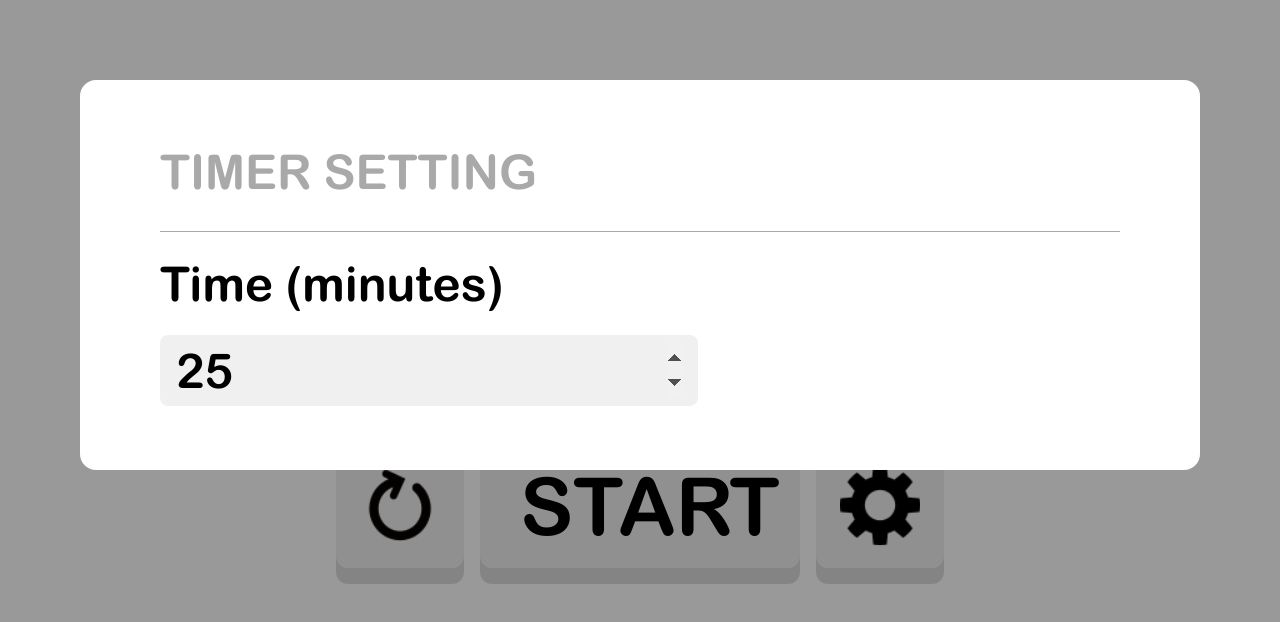
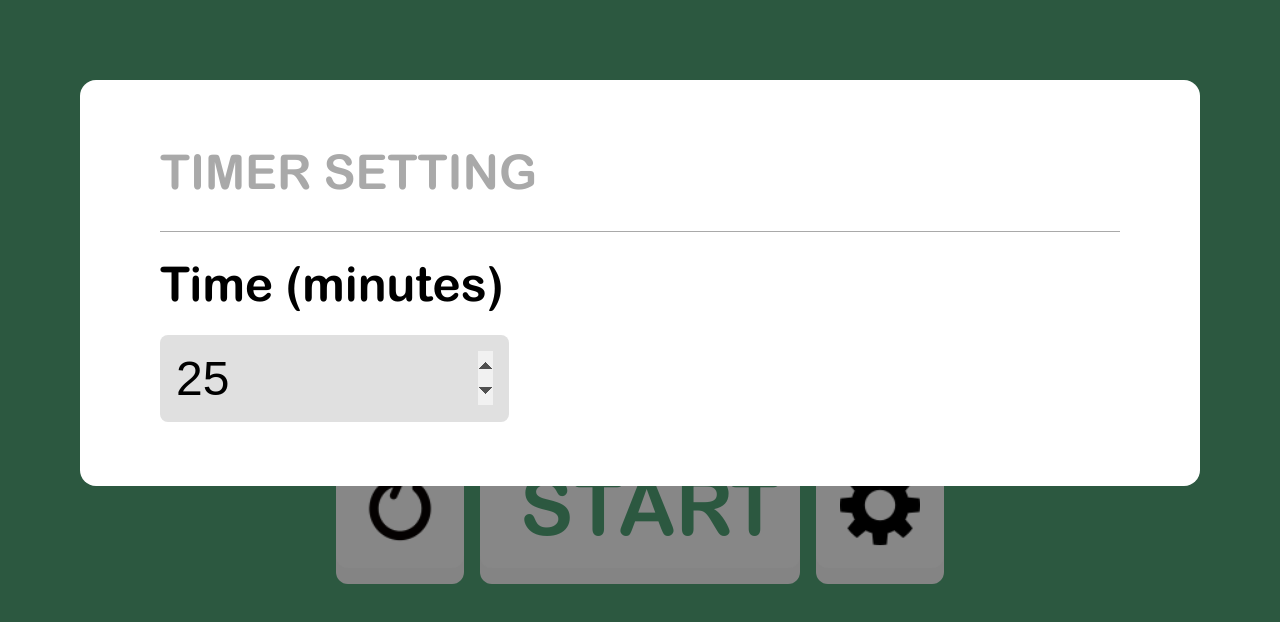
Before and after one commit to GorgeousOne/NotPomofocus, a plain HTML site: page index.html in a window 1280 px wide. Both pictures are taken after a click on the button 880 px from the left and 505 px from the top of the page. Drawn offline with Linux system fonts and the light colour scheme.

Commit message:
WIP make elements use common theme colors

```diff
--- a/css/settings.css
+++ b/css/settings.css
@@ -12,7 +12,7 @@
 	position: relative;
 	display: flex;
 	flex-direction: column;
-	background-color: #FFFFFF;
+	background-color: var(--font-color);
 }
 
 #settings-container .settings-section:not(:last-child) {
@@ -22,7 +22,7 @@
 
 .input-fat {
 	font-family: "Yo Mama", sans-serif;
-	background-color: rgb(240, 240, 240);
+	background-color: var(--color-secondary);
 	outline: none;
 }
 
@@ -63,9 +63,14 @@ input[type=number]::-webkit-inner-spin-button {
 	}
 
 	.input-fat {
+		font-family: Arial, sans-serif;
 		margin: 1rem 0 0;
-		padding: 0.5rem 1rem;
+		padding: 1rem 1rem;
 		border: 0;
 		border-radius: .5rem;
 	}
+
+	#minute-input {
+		width: 33%;
+	}
 }
--- a/css/timer.css
+++ b/css/timer.css
@@ -12,10 +12,18 @@ html, body {
 	height: -webkit-fill-available;
 }
 
+.theme {
+	--color-primary: #49936b;
+	--color-secondary: #E0E0E0;
+	--color-accent: #DCDCDC;
+	/*--font-color: #16161D;*/
+	--font-color: #FFFFFF;
+}
 body {
 	font-family: "Yo Mama", sans-serif;
 	display: grid;
 	place-items: center;
+	background-color: var(--color-primary);
 }
 
 #time-container {
@@ -27,6 +35,7 @@ body {
 }
 
 #clock-face {
+	color: var(--color-secondary);
 	font-weight: bold;
 }
 
@@ -40,15 +49,16 @@ body {
 	font-family: "Yo Mama", sans-serif;
 	cursor: pointer;
 	text-transform: uppercase;
-	background-color: rgb(240, 240, 240);
+	background-color: var(--color-secondary);
+	color: var(--color-primary);
 }
 
 #reset-btn {
-	background: rgb(240, 240, 240) url("icons/reset-icon-dark.png") no-repeat center;
+	background: var(--color-secondary) url("icons/reset-icon-dark.png") no-repeat center;
 }
 
 #settings-btn {
-	background: rgb(240, 240, 240) url("icons/gear-icon-dark.png") no-repeat center;
+	background: var(--color-secondary) url("icons/gear-icon-dark.png") no-repeat center;
 }
 
 @media (min-width: 500px) {
@@ -67,7 +77,7 @@ body {
 		padding: 1rem 2.5rem;
 		border: 0;
 		border-radius: .75rem;
-		box-shadow: rgb(220, 220, 220) 0 1rem 0;
+		box-shadow: var(--color-accent) 0 1rem 0;
 	}
 
 	.button-fat:active, .toggled {
--- a/index.html
+++ b/index.html
@@ -6,13 +6,13 @@
 	<link rel="stylesheet" href="css/timer.css">
 	<link rel="stylesheet" href="css/settings.css">
 </head>
-<body>
+<body class="theme">
 <div id="time-container">
-	<div id="clock-face" >00:00</div>
+	<div id="clock-face" class="theme">00:00</div>
 	<div id="btn-container">
-		<button id="reset-btn" class="button-fat">&nbsp;</button>
-		<button id="timer-btn" class="button-fat">start</button>
-		<button id="settings-btn" class="button-fat">&nbsp;</button>
+		<button id="reset-btn" class="button-fat theme">&nbsp;</button>
+		<button id="timer-btn" class="button-fat theme">start</button>
+		<button id="settings-btn" class="button-fat theme">&nbsp;</button>
 	</div>
 </div>
 <div id="settings-overlay" style="display: none">
```
